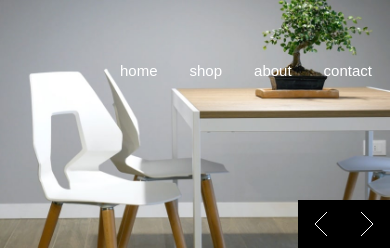
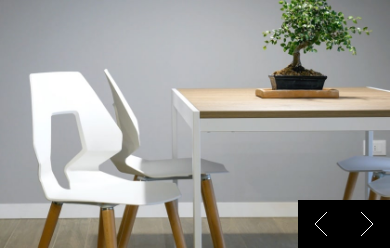
Before and after one commit to Smart-Ace-Designs/nuxt-room-homepage, a Nuxt app: page / in a window 390 px wide. Shown: the top 250 px of the page. Built offline with nearby package versions, Linux system fonts and the light colour scheme.

Commit message:
Add hover effects to navbar

```diff
--- a/app/components/App/HeroSection.vue
+++ b/app/components/App/HeroSection.vue
@@ -21,14 +21,38 @@ const currentImageIndex = ref(0);
         />
       </picture>
       <div
-        class="absolute inset-x-0 top-0 z-10 flex items-center gap-x-15 bg-transparent px-15 py-15"
+        class="absolute inset-x-0 top-0 z-10 hidden items-center gap-x-15 bg-transparent px-15 py-15 md:flex"
       >
         <NuxtLink to="/"><img src="/logo.svg" alt="" /></NuxtLink>
         <ul class="flex gap-8 text-[0.9375rem] text-theme-white">
-          <li><NuxtLink to="/">home</NuxtLink></li>
-          <li><NuxtLink to="/">shop</NuxtLink></li>
-          <li><NuxtLink to="/">about</NuxtLink></li>
-          <li><NuxtLink to="/">contact</NuxtLink></li>
+          <li>
+            <NuxtLink
+              to="/"
+              class="relative after:absolute after:-bottom-3 after:left-1/2 after:h-0.5 after:w-0 after:-translate-x-1/2 after:bg-theme-white after:transition-all after:duration-300 hover:after:w-5"
+              >home</NuxtLink
+            >
+          </li>
+          <li>
+            <NuxtLink
+              to="/"
+              class="relative after:absolute after:-bottom-3 after:left-1/2 after:h-0.5 after:w-0 after:-translate-x-1/2 after:bg-theme-white after:transition-all after:duration-300 hover:after:w-5"
+              >shop</NuxtLink
+            >
+          </li>
+          <li>
+            <NuxtLink
+              to="/"
+              class="relative after:absolute after:-bottom-3 after:left-1/2 after:h-0.5 after:w-0 after:-translate-x-1/2 after:bg-theme-white after:transition-all after:duration-300 hover:after:w-5"
+              >about</NuxtLink
+            >
+          </li>
+          <li>
+            <NuxtLink
+              to="/"
+              class="relative after:absolute after:-bottom-2 after:left-1/2 after:h-0.5 after:w-0 after:-translate-x-1/2 after:bg-theme-white after:transition-all after:duration-300 hover:after:w-5"
+              >contact</NuxtLink
+            >
+          </li>
         </ul>
       </div>
       <div
```
